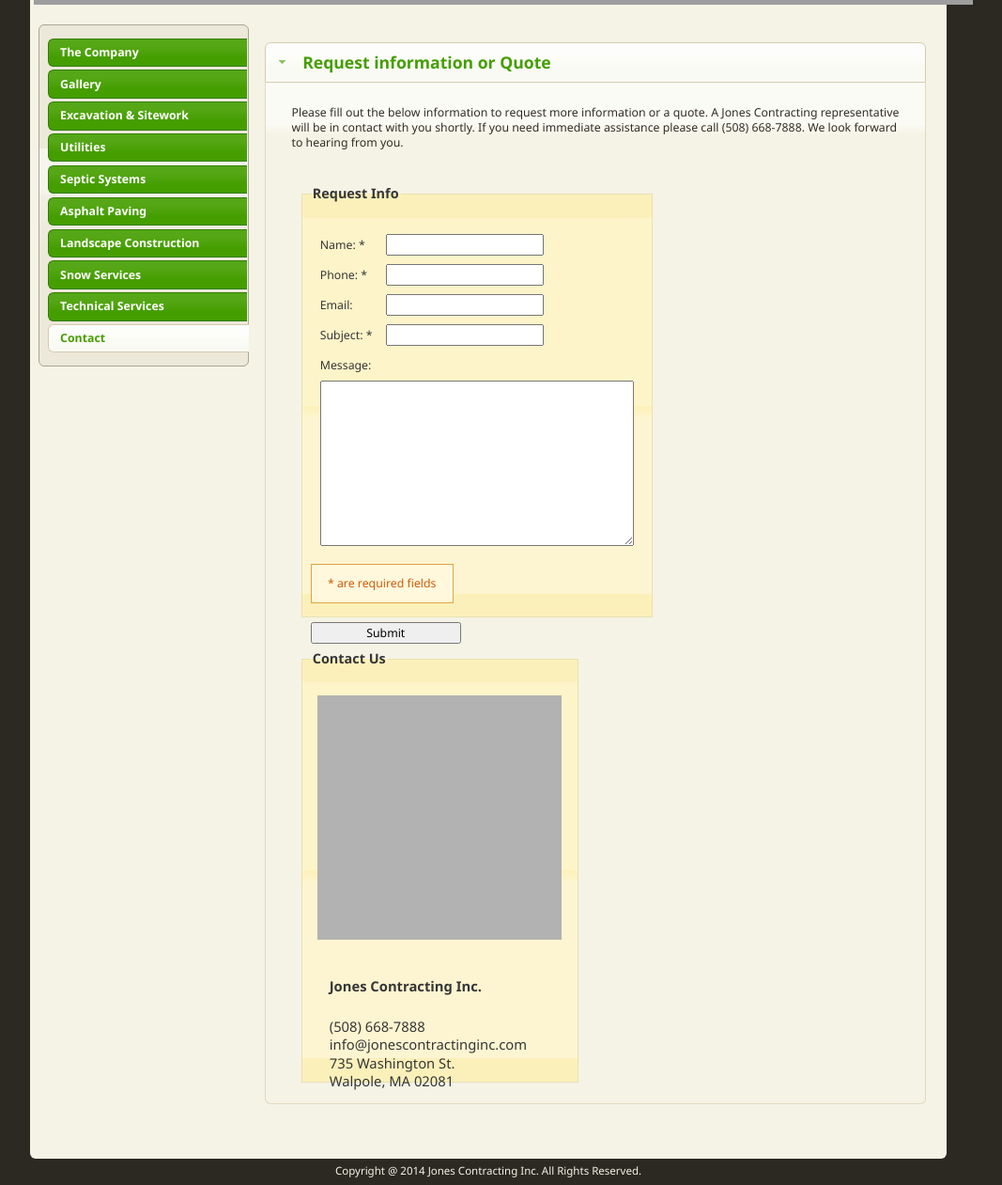
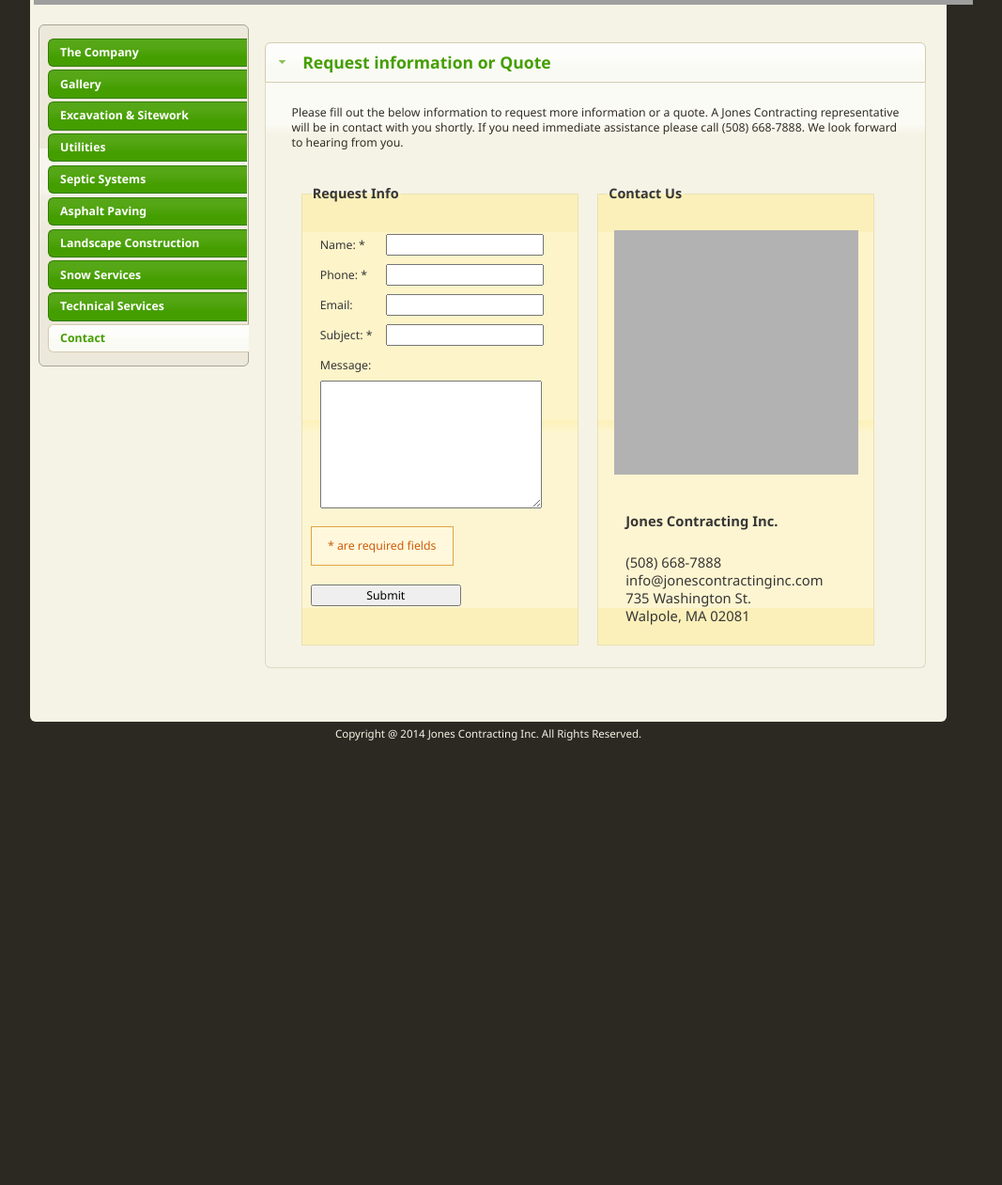
Before and after one commit to rtice3/jsite, a PHP site: page / in a window 1280 px wide, after a click on "Contact". Shown: the part 140-1401 px from the top of the page at 94% size, without its empty margins (120-1187 px from the left). After the commit the page ends 928 px from the top, so only its background shows below. Run offline with PHP 8.4, Linux system fonts and the light colour scheme; a map, chart or similar area stays blank; some libraries are stand-ins or nearby versions; grey boxes are pictures that could not be loaded.

Commit message:
Fixed IE9 CSS formatting. Also removed pics.

```diff
--- a/css/base.css
+++ b/css/base.css
@@ -253,12 +253,14 @@ a.captionOrange:hover {
 	margin-left: 10px;
 	margin-right: 10px;
 	margin-bottom: 15px;
+	width: 230px;
+	height: 130px;
 }
 
 
 #contact_form fieldset {
 	width: 275px;
-	height: 450px;
+	height: 480px;
 	float: left;
 	padding-top: 15px;
 	margin: 10px;
--- a/index.html
+++ b/index.html
@@ -460,7 +460,7 @@
 
 								<label><span>Subject: *</span><input type="text" name="subject" id="contact_form_subject" autocomplete="off" required></label><br>
 
-								<label><span>Message: </span><textarea name="message" id="contact_form_message" rows="10" cols="44"></textarea></label><br>
+								<label><span>Message: </span><textarea name="message" id="contact_form_message"></textarea></label><br>
 								<div id="contact_form_required" class="ui-state-error"><p>* are required fields</p></div>
 								<input type="submit" id="submit" value="Submit">
 							</fieldset>
--- a/js/logic.js
+++ b/js/logic.js
@@ -10,6 +10,7 @@ var snow_accordion_state = true;
 var technical_accordion_state = true;
 var gallery_open = false;
 var contact_form_phone_index = 0;
+var load_map_one_shot = 0;
 
 $( document ).ready(function($) {
     $( "#gallery_container" ).hide();
@@ -31,7 +32,8 @@ $( document ).ready(function($) {
 //                event.preventDefault();
                 gallery_open = true;
             }
-            if(newTab == 9) {
+            if(newTab == 9 && load_map_one_shot == 0) {
+                load_map_one_shot = 1;
                 loadScript();
             }
         },
```
